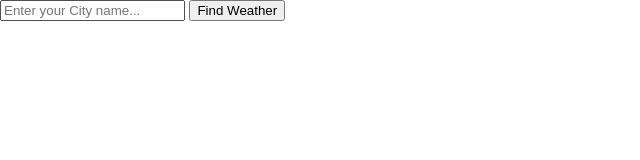
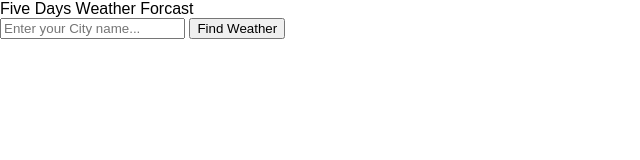
Before and after one commit to idnyaneshwaraxioned/Weatherapp, a plain HTML site: page index.html in a window 1280 px wide. Shown: the whole page, without its empty margins (0-640 px from the left). Drawn offline with Linux system fonts and the light colour scheme.

Commit message:
add headig to main section

```diff
--- a/index.html
+++ b/index.html
@@ -27,6 +27,7 @@
   <div class="container">
     <!--main section start-->
     <main>
+      <h1> Five Days Weather Forcast</h1>
       <div class="input">
         <input type="text" name="userinput" class="userinput" placeholder="Enter your City name...">
         <button class="btn">Find Weather</button>
```
